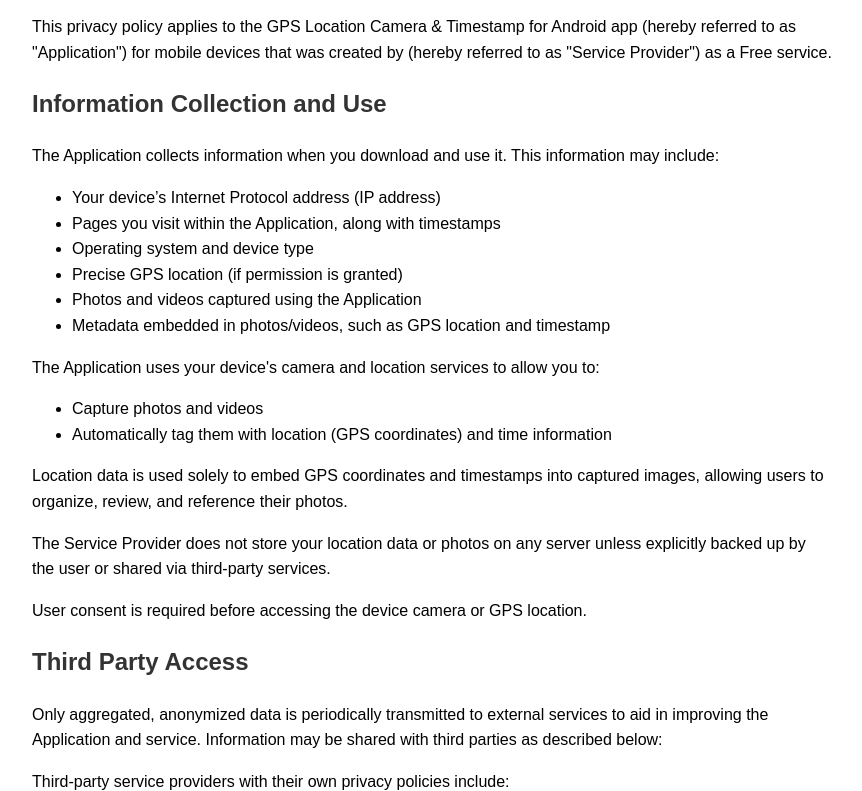
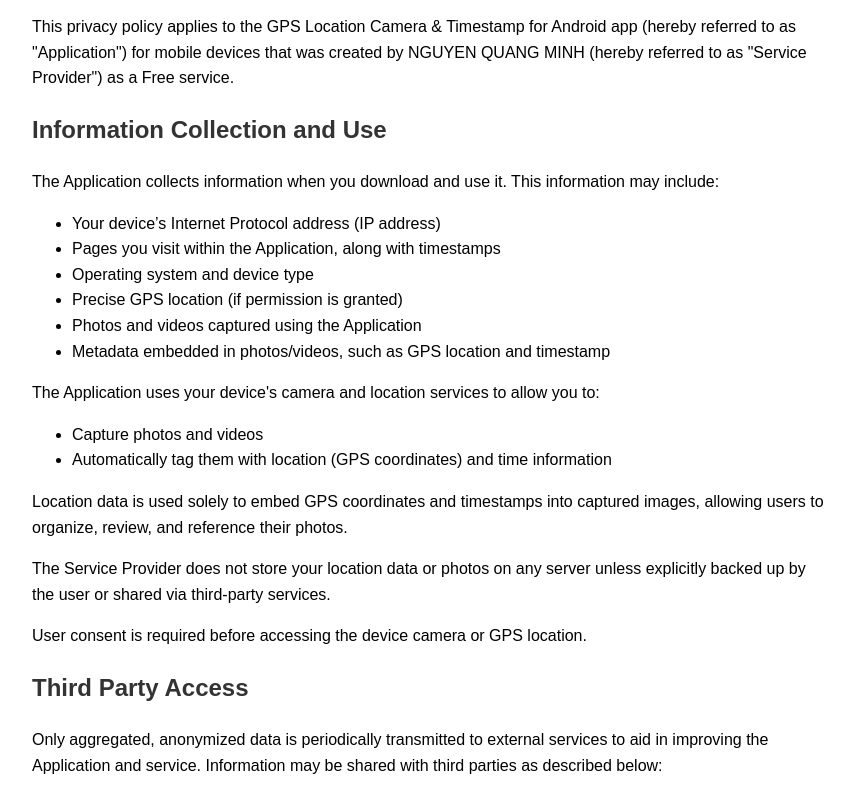
Before and after one commit to Travisdejohnminor/policy-site, a plain HTML site: page index.html in a window 1280 px wide. Shown: the part 100-891 px from the top of the page, without its empty margins (208-1070 px from the left). Drawn offline with Linux system fonts and the light colour scheme.

Commit message:
Update index.html

```diff
--- a/index.html
+++ b/index.html
@@ -12,7 +12,7 @@
 </head>
 <body>
     <h1>Privacy Policy</h1>
-    <p>This privacy policy applies to the GPS Location Camera & Timestamp for Android app (hereby referred to as "Application") for mobile devices that was created by <NGUYEN QUANG MINH> (hereby referred to as "Service Provider") as a Free service.</p>
+    <p>This privacy policy applies to the GPS Location Camera & Timestamp for Android app (hereby referred to as "Application") for mobile devices that was created by NGUYEN QUANG MINH (hereby referred to as "Service Provider") as a Free service.</p>
 
     <h2>Information Collection and Use</h2>
     <p>The Application collects information when you download and use it. This information may include:</p>
```
